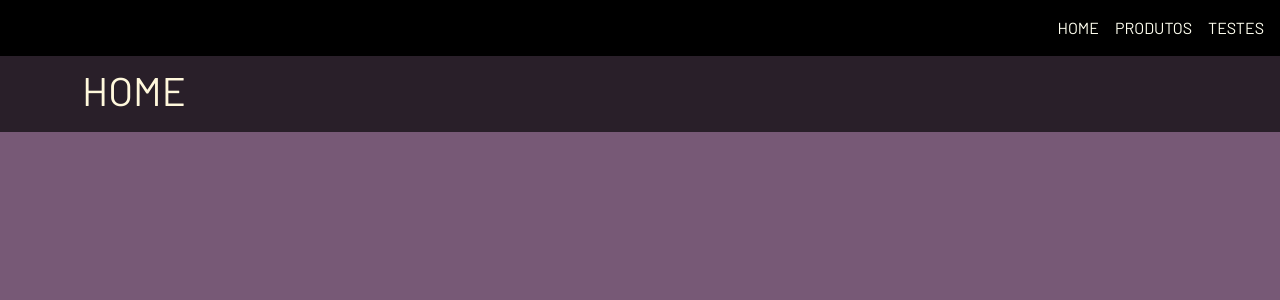
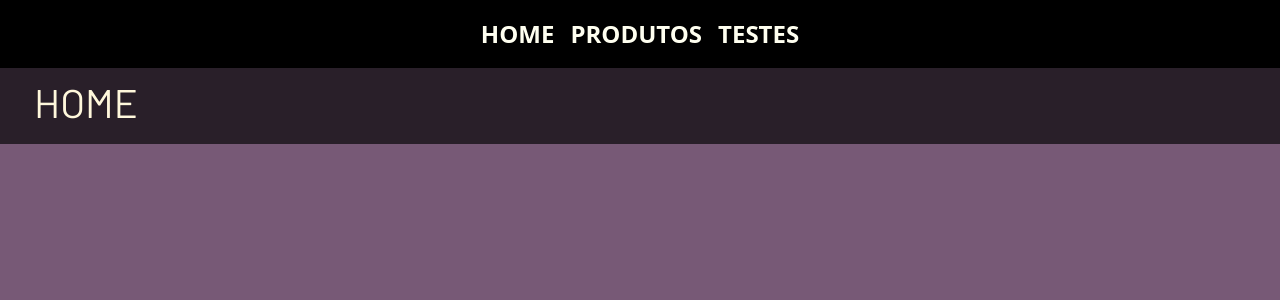
Before and after one commit to lydyanah/get-pizza, a React (Create React App) app: page / in a window 1280 px wide. Shown: the top 300 px of the page. Built offline with nearby package versions, Linux system fonts and the light colour scheme.

Commit message:
ajustes e correções

```diff
--- a/src/App.tsx
+++ b/src/App.tsx
@@ -2,8 +2,6 @@ import { BrowserRouter, Switch, Route } from 'react-router-dom';
 import Home from './pages/home';
 import Products from './pages/products';
 import Tests from './pages/tests';
-import './styles/global.css';
-
 
 const App = () => {
   return (
--- a/src/components/GlobalMenu/styles.css
+++ b/src/components/GlobalMenu/styles.css
@@ -1,9 +1,11 @@
 .globalMenu{
 	background-color: black;
 	color: ivory;
+	font-weight: 600;
+	font-size: 1.5em;
 	padding: 8px;
 	display: flex;
-    justify-content: flex-end;
+    justify-content: center;
 }
 
 .menuItem {
@@ -12,6 +14,9 @@
 	display: flex;
 	justify-content: center;
 	padding: 8px;
-    font-family: Barlow;
     text-transform: uppercase;
 }
+
+.menuItem:hover{
+	color: rgb(119, 89, 118);
+}
--- a/src/components/ProductCard/styles.css
+++ b/src/components/ProductCard/styles.css
@@ -2,7 +2,6 @@
 
 .product-card{
     display: flex;
-    font-family: Barlow;
     margin: 20px;
     width: 350px;
     height: 200px;
--- a/src/index.tsx
+++ b/src/index.tsx
@@ -1,6 +1,7 @@
 import React from "react";
 import ReactDOM from "react-dom";
 import App from "./App";
+import './styles/global.css';
 
 ReactDOM.render(
   <React.StrictMode>
--- a/src/pages/tests/index.tsx
+++ b/src/pages/tests/index.tsx
@@ -12,7 +12,7 @@ const Tests = () => {
     <>
       <GlobalMenu />
           <header>
-              <h1>Tests</h1>
+              <h1>Testes</h1>
           </header>
 
       <h2>
--- a/src/styles/global.css
+++ b/src/styles/global.css
@@ -14,7 +14,6 @@ header{
     background-color: rgba(0, 0, 0, 0.651);
     color: cornsilk;
     font-family: Barlow;
-    font-size: 3em;
     font-weight: 600;
     text-transform: uppercase;
     text-indent: 1.5em;
```
